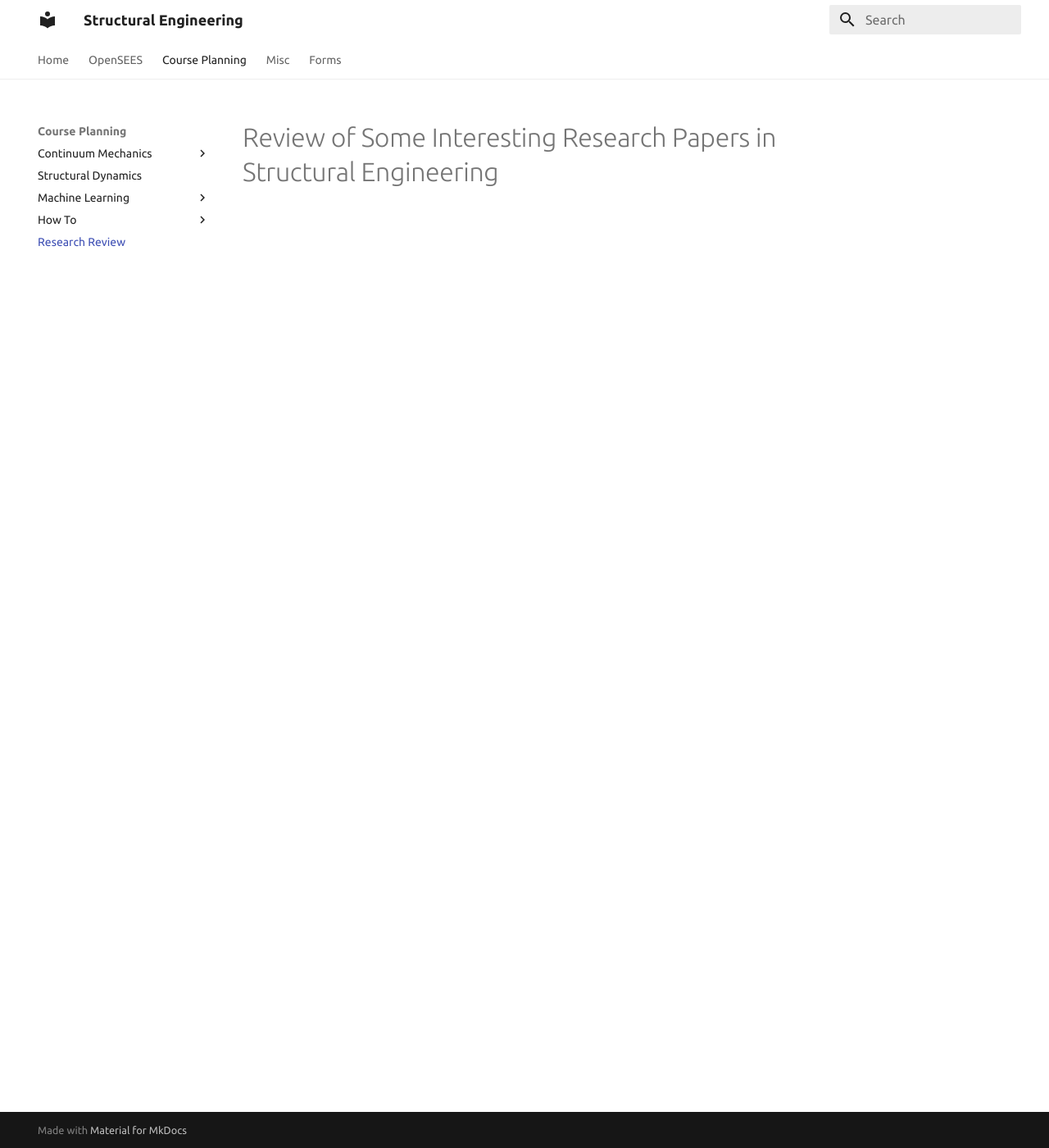
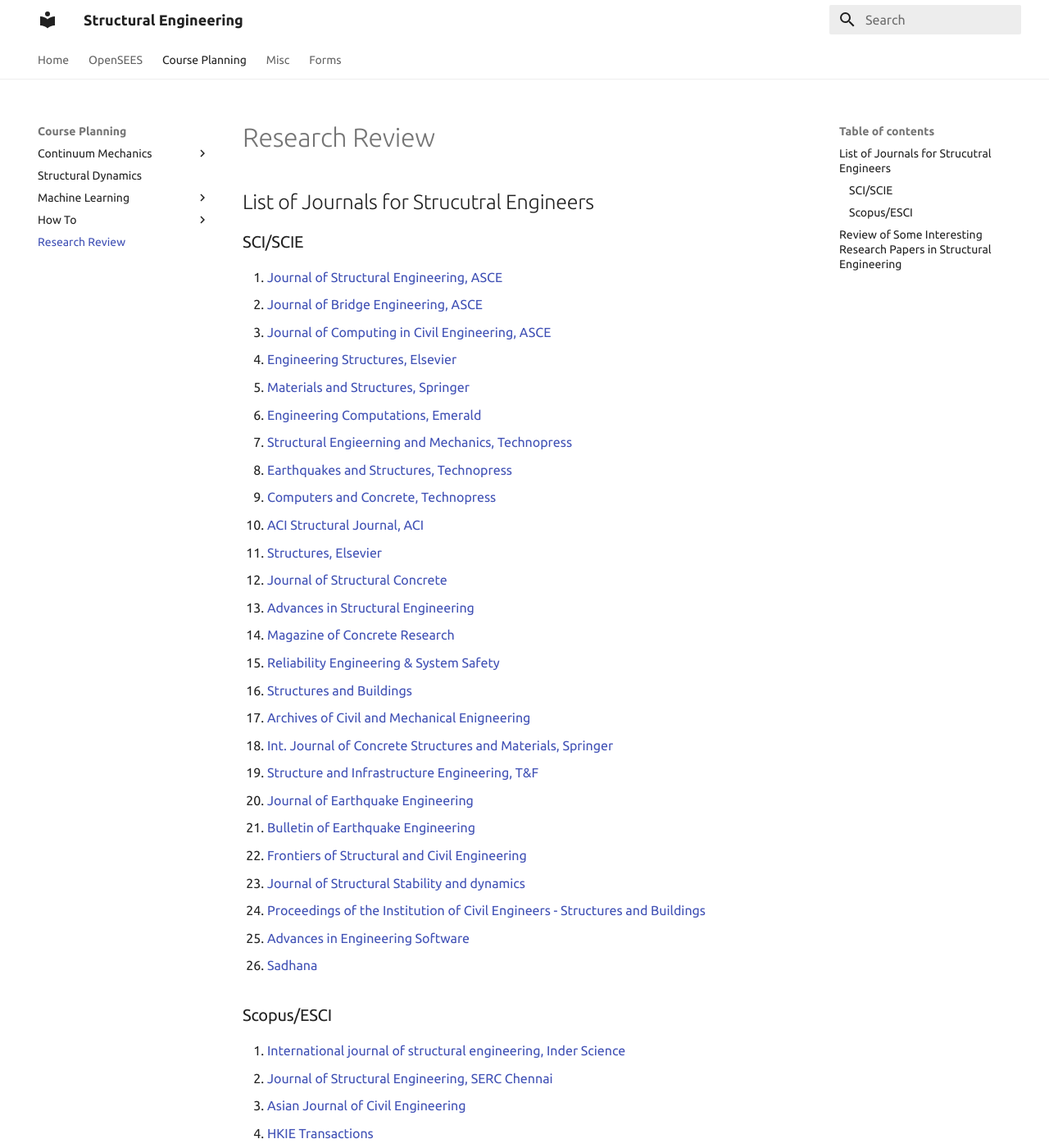
Before and after one commit to vijaypolimeru/Software_Related, an MkDocs documentation site: the page built from docs/Research_Review/Res_review.md, in a window 1280 px wide and 1400 px high. Shown: the whole window at 82% size. Built offline with MkDocs 1.6.1 and Material for MkDocs 9.7.7, drawn with Linux system fonts in a browser that asks for light colours.

Commit message:
Update Res_review.md

```diff
--- a/docs/Research_Review/Res_review.md
+++ b/docs/Research_Review/Res_review.md
@@ -1 +1,40 @@
-# Review of Some Interesting Research Papers in Structural Engineering
+## List of Journals for Strucutral Engineers
+
+### SCI/SCIE
+
+1. [Journal of Structural Engineering, ASCE](https://ascelibrary.org/journal/jsendh)
+2. [Journal of Bridge Engineering, ASCE](https://ascelibrary.org/journal/jbenf2)
+3. [Journal of Computing in Civil Engineering, ASCE](https://ascelibrary.org/journal/jccee5)
+4. [Engineering Structures, Elsevier](https://www.journals.elsevier.com/engineering-structures)
+5. [Materials and Structures, Springer](https://link.springer.com/journal/11527)
+6. [Engineering Computations, Emerald](https://www.emeraldgrouppublishing.com/products/journals/author_guidelines.htm?id=EC)
+7. [Structural Engieerning and Mechanics, Technopress](http://www.techno-press.org/?journal=sem&subpage=3)
+8. [Earthquakes and Structures, Technopress](http://www.techno-press.org/?journal=eas&subpage=7)
+9. [Computers and Concrete, Technopress](http://www.techno-press.org/?journal=cac&subpage=8)
+10. [ACI Structural Journal, ACI](https://www.concrete.org/publications/acistructuraljournal.aspx)
+11. [Structures, Elsevier](https://www.journals.elsevier.com/structures)
+12. [Journal of Structural Concrete](https://onlinelibrary.wiley.com/journal/17517648)
+13. [Advances in Structural Engineering](https://journals.sagepub.com/home/ase)
+14. [Magazine of Concrete Research](https://www.icevirtuallibrary.com/toc/jmacr/current)
+15. [Reliability Engineering & System Safety](https://www.journals.elsevier.com/reliability-engineering-and-system-safety)
+16. [Structures and Buildings]()
+17. [Archives of Civil and Mechanical Enigneering]()
+18. [Int. Journal of Concrete Structures and Materials, Springer]()
+19. [Structure and Infrastructure Engineering, T&F]()
+20. [Journal of Earthquake Engineering]()
+21. [Bulletin of Earthquake Engineering]()
+22. [Frontiers of Structural and Civil Engineering]()
+23. [Journal of Structural Stability and dynamics]()
+24. [Proceedings of the Institution of Civil Engineers - Structures and Buildings]()
+25. [Advances in Engineering Software]()
+26. [Sadhana]()
+
+### Scopus/ESCI
+
+1. [International journal of structural engineering, Inder Science]()
+2. [Journal of Structural Engineering, SERC Chennai]()
+3. [Asian Journal of Civil Engineering]()
+4. [HKIE Transactions]()
+
+
+## Review of Some Interesting Research Papers in Structural Engineering
```
